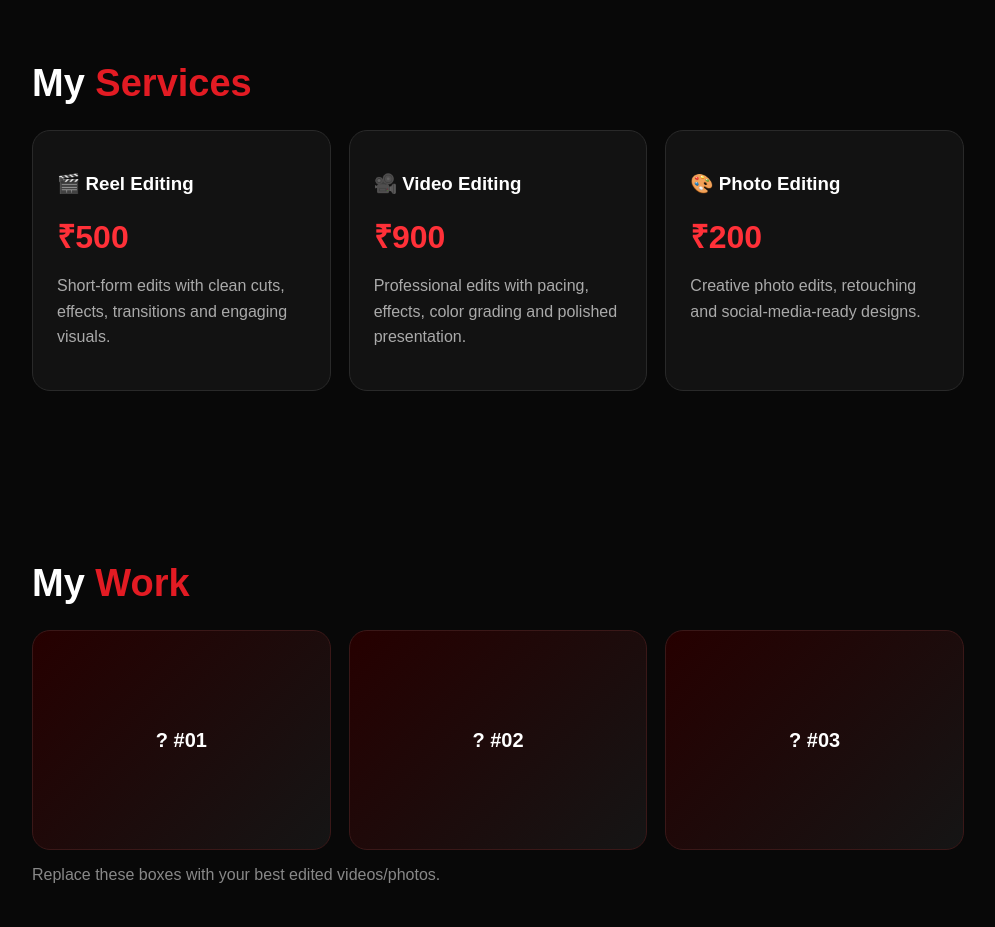
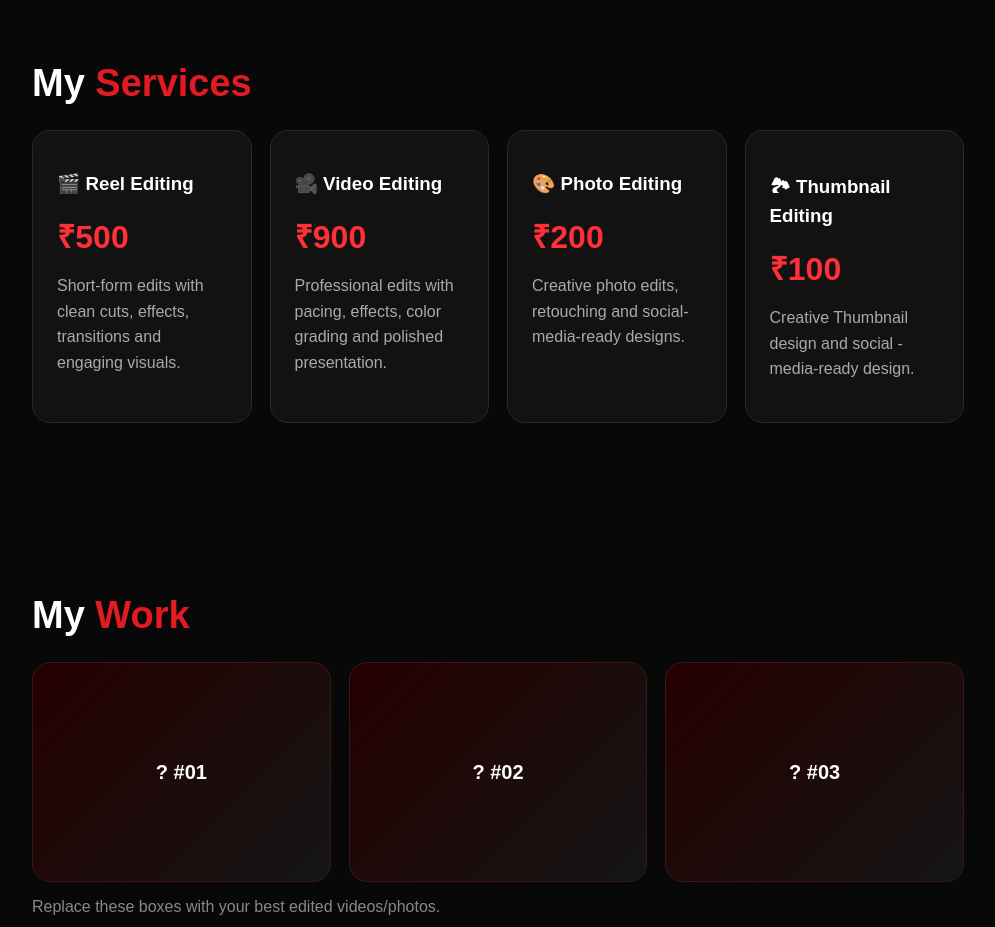
Before and after one commit to pravinkumar73516732pk-blip/PS-EDITOR-, a plain HTML site: page index.html in a window 1280 px wide. Shown: the part 800-1727 px from the top of the page, without its empty margins (142-1137 px from the left). Drawn offline with Linux system fonts and the light colour scheme.

Commit message:
Add Thumbnail Editing service to index.html
Added a new card for Thumbnail Editing with pricing and description.

```diff
--- a/index.html
+++ b/index.html
@@ -35,6 +35,7 @@ footer{text-align:center;color:#777;padding:30px 0}
 <div class="card"><h3>🎬 Reel Editing</h3><div class="price">₹500</div><p>Short-form edits with clean cuts, effects, transitions and engaging visuals.</p></div>
 <div class="card"><h3>🎥 Video Editing</h3><div class="price">₹900</div><p>Professional edits with pacing, effects, color grading and polished presentation.</p></div>
 <div class="card"><h3>🎨 Photo Editing</h3><div class="price">₹200</div><p>Creative photo edits, retouching and social-media-ready designs.</p></div>
+<div class="card"><h3>🏞 Thumbnail Editing </h3><div class="price">₹100</div><p>Creative Thumbnail design and social -media-ready design. </p></div>
 </div>
 </section>
 
```
